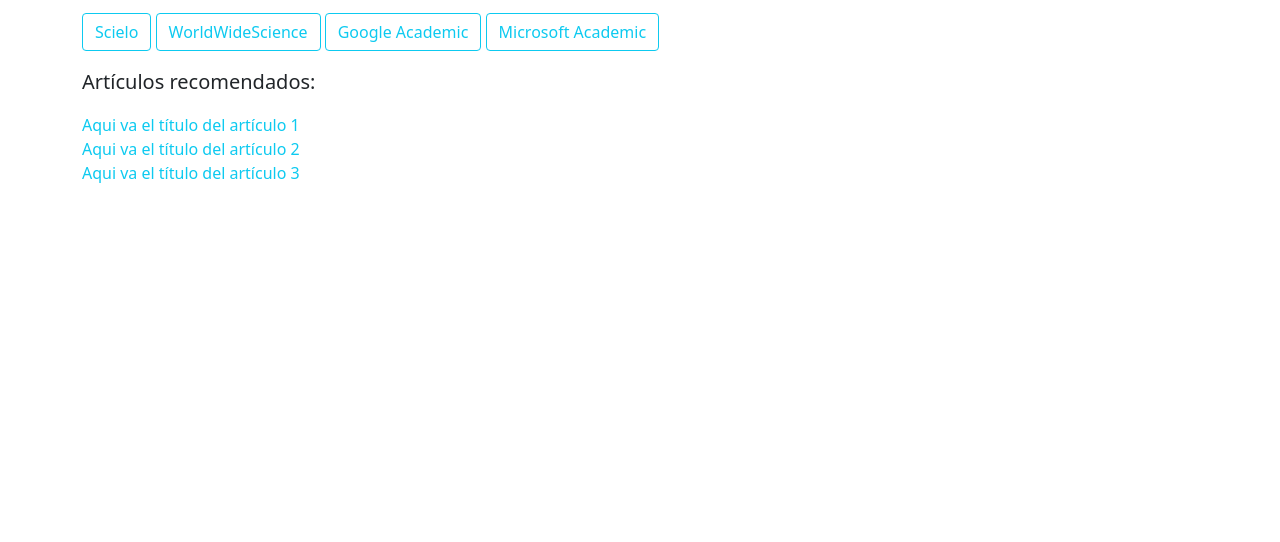
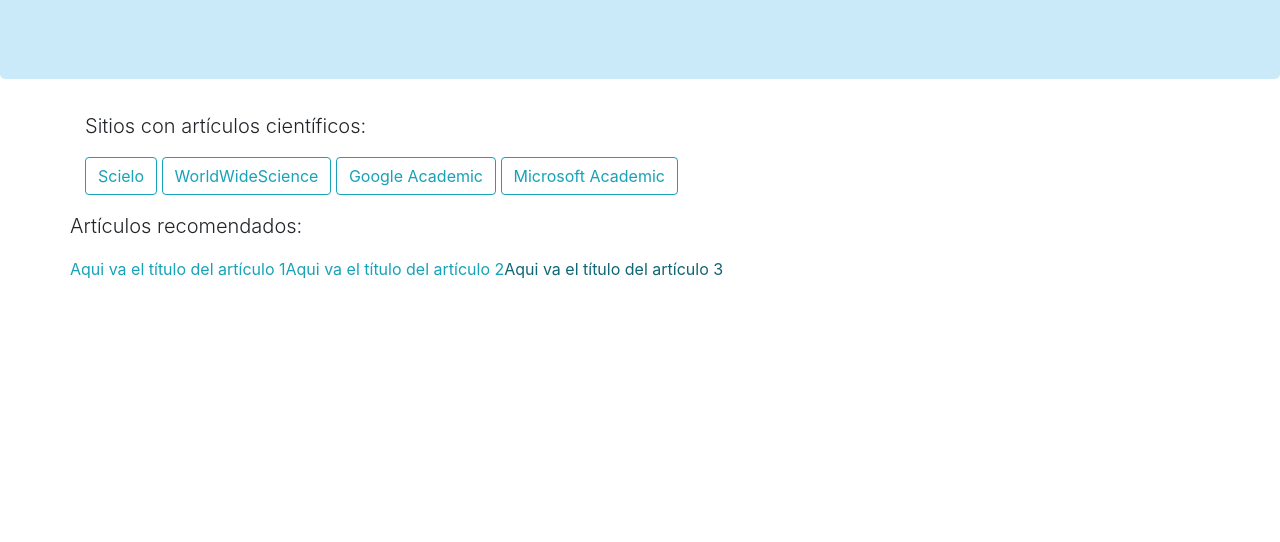
Before and after one commit to cristianloayza/papers, a plain HTML site: page index.html in a window 1280 px wide. Shown: the part 258-800 px from the top of the page. Drawn offline with nearby package versions, Linux system fonts and the light colour scheme.

Commit message:
Update index.html

```diff
--- a/index.html
+++ b/index.html
@@ -6,7 +6,7 @@
     <meta name="viewport" content="width=device-width, initial-scale=1">
 
     <!-- Bootstrap CSS -->
-    <link href="https://cdn.jsdelivr.net/npm/bootstrap@5.0.0-beta1/dist/css/bootstrap.min.css" rel="stylesheet" integrity="sha384-giJF6kkoqNQ00vy+HMDP7azOuL0xtbfIcaT9wjKHr8RbDVddVHyTfAAsrekwKmP1" crossorigin="anonymous">
+    <link rel="stylesheet" href="https://cdn.jsdelivr.net/npm/bootstrap@4.5.3/dist/css/bootstrap.min.css" integrity="sha384-TX8t27EcRE3e/ihU7zmQxVncDAy5uIKz4rEkgIXeMed4M0jlfIDPvg6uqKI2xXr2" crossorigin="anonymous">
 
     <link rel="stylesheet" href="style.css">
 
```
